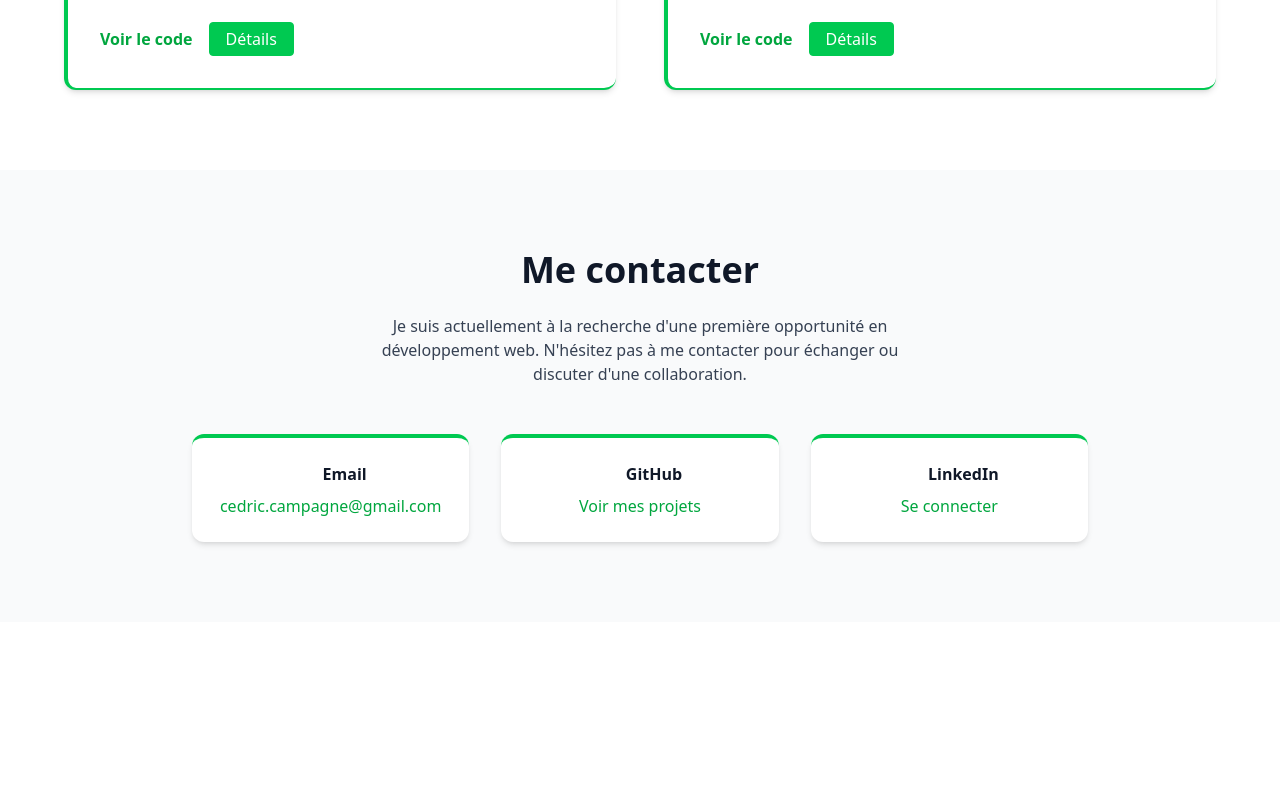
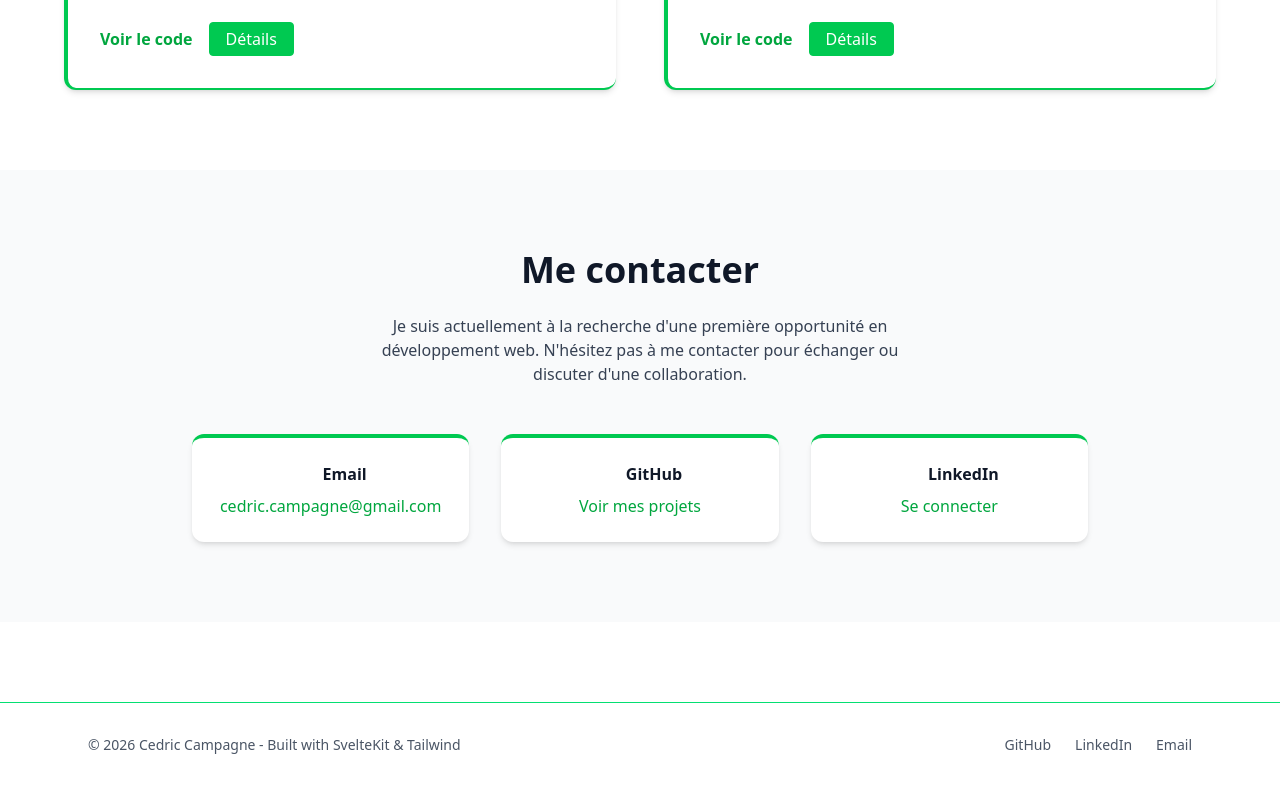
Before and after one commit to CedricCampagne/Portfolio, a SvelteKit app: page / in a window 1280 px wide. Shown: the part 2992-3779 px from the top of the page. Before the commit the page ends 3614 px from the top, so only its background shows below. Built offline with nearby package versions, Linux system fonts and the light colour scheme; some icons are missing.

Commit message:
Ajout Footer section

```diff
--- /dev/null
+++ b/src/lib/sections/Footer.svelte
@@ -0,0 +1,29 @@
+<footer class="border-t border-green-400 py-8 mt-20">
+    <div class="max-w-6xl mx-auto px-6 flex flex-col md:flex-row items-center justify-between gap-4">
+        <p class="text-gray-600 text-sm text-center sm:text-left wrap-break-word">
+            © {new Date().getFullYear()} Cedric Campagne - Built with SvelteKit & Tailwind
+        </p>
+        <div class="flex items-center gap-6 text-sm">
+            <a
+                href="https://github.com/CedricCampagne"
+                target="_blank"
+                class="text-gray-600 hover:text-green-600 transition"
+            >
+                GitHub
+            </a>
+            <a
+                href="https://www.linkedin.com/in/c%C3%A9driccampagne/"
+                target="_blank"
+                class="text-gray-600 hover:text-green-600 transition"
+            >
+                LinkedIn
+            </a>
+            <a
+                href="mailto:cedric.campagne@gmail.com"
+                class="text-gray-600 hover:text-green-600 transition"
+            >
+                Email
+            </a>
+        </div>
+    </div>
+</footer>
--- a/src/routes/+page.svelte
+++ b/src/routes/+page.svelte
@@ -1,10 +1,11 @@
 <script lang="ts">
+	import Header from "$lib/sections/Header.svelte";
 	import Hero from "$lib/sections/Hero.svelte";
 	import About from "$lib/sections/About.svelte";
 	import Skills from "$lib/sections/Skills.svelte";
 	import Projects from "$lib/sections/Projects.svelte";
-	import Header from "$lib/sections/Header.svelte";
 	import Contact from "$lib/sections/Contact.svelte";
+	import Footer from "$lib/sections/Footer.svelte";
 
 
 </script>
@@ -16,4 +17,5 @@
 	<Skills />
 	<Projects />
 	<Contact />
+	<Footer />
 </main>
```
